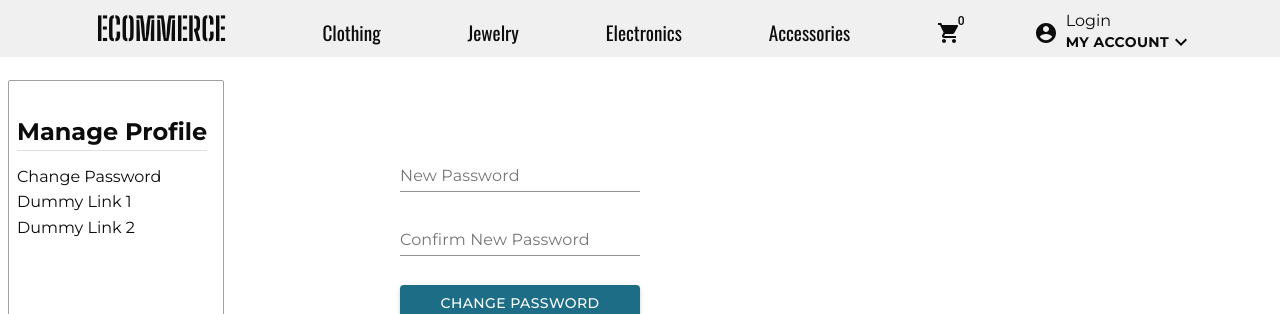
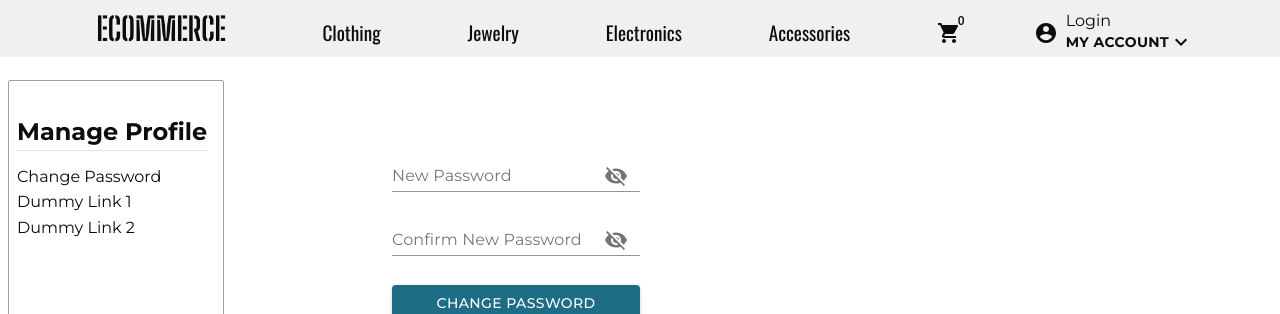
Before and after one commit to kblair40/ecommerce, a React (Create React App) app: page /profile in a window 1280 px wide. Both pictures are taken after a click on the element "Change Password". Shown: the top 314 px of the page. Built offline with nearby package versions, Linux system fonts and the light colour scheme.

Commit message:
Add hide/show password ability to ChangePasswordForm

```diff
--- a/src/components/Forms/ChangePasswordForm.js
+++ b/src/components/Forms/ChangePasswordForm.js
@@ -1,11 +1,14 @@
-import React, { useRef, useState } from "react";
+import React, { useState } from "react";
 import makeStyles from "@material-ui/core/styles/makeStyles";
+import Visibility from "@material-ui/icons/Visibility";
+import VisibilityOff from "@material-ui/icons/VisibilityOff";
+import InputAdornment from "@material-ui/core/InputAdornment";
+import IconButton from "@material-ui/core/IconButton";
 import Button from "@material-ui/core/Button";
 import TextField from "@material-ui/core/TextField";
 import { useSelector } from "react-redux";
 
-import { authActions } from "../../store/authSlice";
-import { API_KEY } from "../../constants";
+// import { authActions } from "../../store/authSlice";
 
 const useStyles = makeStyles({
   changePasswordFormContainer: {
@@ -55,11 +58,18 @@ const ChangePasswordForm = () => {
 
   const [passwordInput, setPasswordInput] = useState("");
   const [confirmPasswordInput, setConfirmPasswordInput] = useState("");
-
-  const passwordInputRef = useRef();
-  const confirmPasswordInputRef = useRef();
+  const [showPassword, setShowPassword] = useState(false);
+  const [showConfirmPassword, setShowConfirmPassword] = useState(false);
 
   const token = useSelector((state) => state.auth.token);
+
+  const handleClickShowPassword = () => {
+    setShowPassword((state) => !state);
+  };
+
+  const handleClickShowConfirmPassword = () => {
+    setShowConfirmPassword((state) => !state);
+  };
 
   const handlePasswordChange = (e) => {
     setPasswordInput(e.target.value);
@@ -71,14 +81,13 @@ const ChangePasswordForm = () => {
 
   const handleSubmit = (e) => {
     e.preventDefault();
-    // const passwordValue = passwordInputRef.current.value;
-    // const confirmPasswordValue = confirmPasswordInputRef.current.value;
+
     const passwordValue = passwordInput;
-    // const confirmPasswordValue = confirmPasswordInput;
+    const confirmPasswordValue = confirmPasswordInput;
+
     setPasswordInput("");
     setConfirmPasswordInput("");
-    // passwordInputRef.current.value = "";
-    // confirmPasswordInputRef.current.value = "";
+
     fetch(
       "https://identitytoolkit.googleapis.com/v1/accounts:update?key=AIzaSyDyaOMH6tT8rP3-edQtQi-dSoYICqmDaa0",
       {
@@ -103,10 +112,21 @@ const ChangePasswordForm = () => {
       <form className={classes.changePasswordForm} onSubmit={handleSubmit}>
         <div className={classes.inputRow}>
           <TextField
+            type={showPassword ? "text" : "password"}
             InputProps={{
               classes: {
                 underline: classes.bottomInputBorder,
               },
+              endAdornment: (
+                <InputAdornment position="end">
+                  <IconButton
+                    aria-label="toggle password visibility"
+                    onClick={handleClickShowPassword}
+                  >
+                    {showPassword ? <Visibility /> : <VisibilityOff />}
+                  </IconButton>
+                </InputAdornment>
+              ),
             }}
             InputLabelProps={{
               classes: {
@@ -121,10 +141,21 @@ const ChangePasswordForm = () => {
         </div>
         <div className={classes.inputRow}>
           <TextField
+            type={showConfirmPassword ? "text" : "password"}
             InputProps={{
               classes: {
                 underline: classes.bottomInputBorder,
               },
+              endAdornment: (
+                <InputAdornment position="end">
+                  <IconButton
+                    aria-label="toggle password visibility"
+                    onClick={handleClickShowConfirmPassword}
+                  >
+                    {showConfirmPassword ? <Visibility /> : <VisibilityOff />}
+                  </IconButton>
+                </InputAdornment>
+              ),
             }}
             InputLabelProps={{
               classes: {
--- a/src/components/Navbar/Navbar.js
+++ b/src/components/Navbar/Navbar.js
@@ -3,13 +3,13 @@ import ShoppingCartIcon from "@material-ui/icons/ShoppingCart";
 import Badge from "@material-ui/core/Badge";
 import Hidden from "@material-ui/core/Hidden";
 import { NavLink } from "react-router-dom";
-import { useSelector, useDispatch } from "react-redux";
+import { useSelector } from "react-redux";
 
 import { useStyles } from "../../styles/NavbarStyles";
 import SmallNavbar from "./SmallNavbar";
-import SetMode from "./SetMode";
+// import SetMode from "./SetMode";
 import NavAccountLinks from "./NavAccountLinks";
-import { authActions } from "../../store/authSlice";
+// import { authActions } from "../../store/authSlice";
 
 const Navbar = () => {
   const classes = useStyles();
--- a/src/components/Navbar/SetMode.js
+++ b/src/components/Navbar/SetMode.js
@@ -2,7 +2,7 @@ import React from "react";
 import WbSunnyIcon from "@material-ui/icons/WbSunny";
 import Brightness3Icon from "@material-ui/icons/Brightness3";
 import Switch from "@material-ui/core/Switch";
-import { useDispatch, useSelector } from "react-redux";
+import { useDispatch } from "react-redux";
 
 import { modeActions } from "../../store/modeSlice";
 import { useStyles } from "../../styles/SetModeStyles";
@@ -10,7 +10,6 @@ import { useStyles } from "../../styles/SetModeStyles";
 const SetMode = () => {
   const dispatch = useDispatch();
   const classes = useStyles();
-  const currentMode = useSelector((state) => state.mode.mode);
 
   const toggleMode = () => {
     dispatch(modeActions.toggleMode);
--- a/src/helpers.js
+++ b/src/helpers.js
@@ -9,3 +9,7 @@ export const setMenuOrder = (qty) => {
 
   return qtyOptions;
 };
+
+// export const passwordsDoMatch = (pwd1, pwd2) => {
+//   return null
+// }
--- a/src/store/modeSlice.js
+++ b/src/store/modeSlice.js
@@ -1,4 +1,4 @@
-import { createSlice, current } from "@reduxjs/toolkit";
+import { createSlice } from "@reduxjs/toolkit";
 
 const modeSlice = createSlice({
   name: "mode",
```
